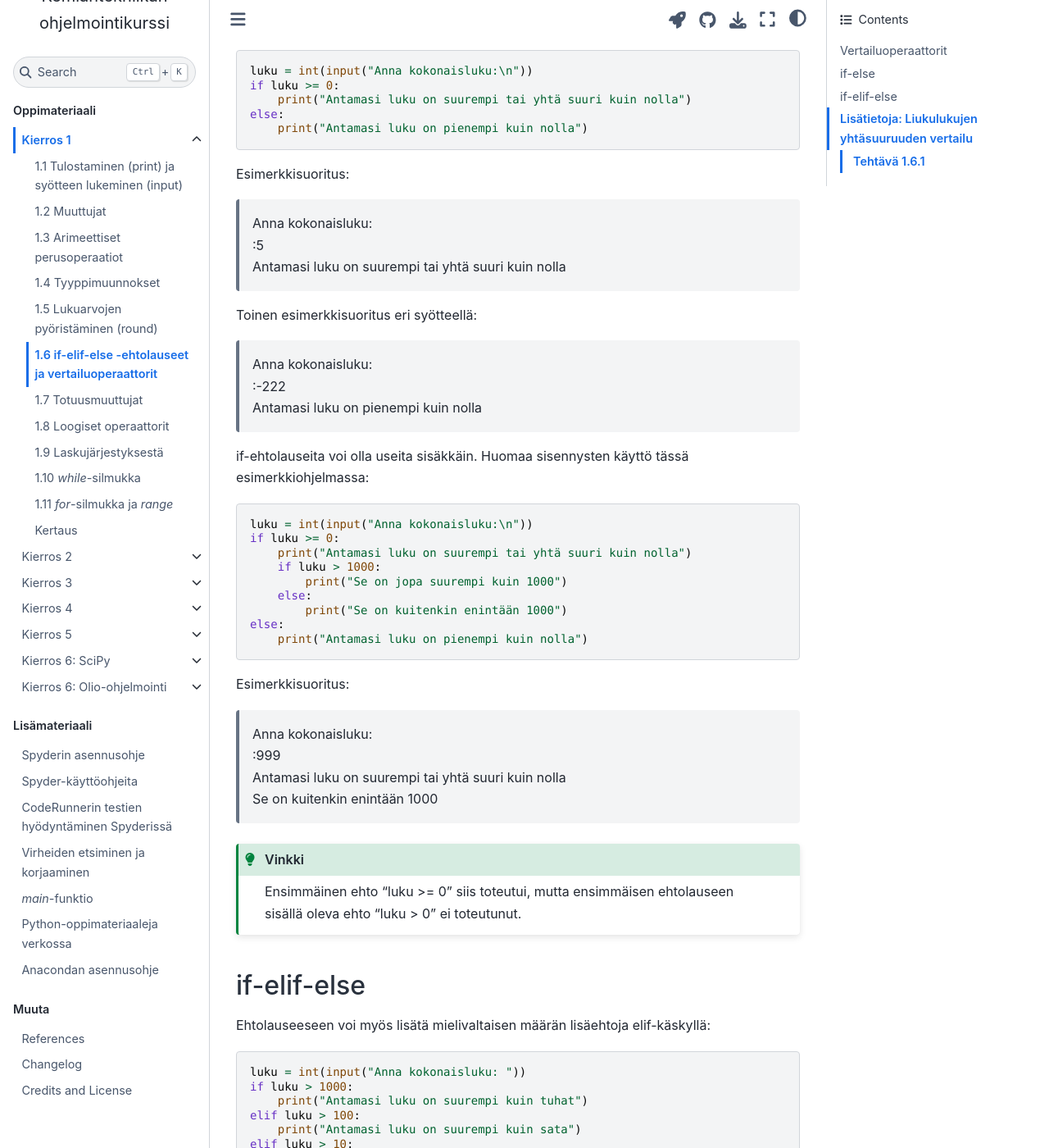
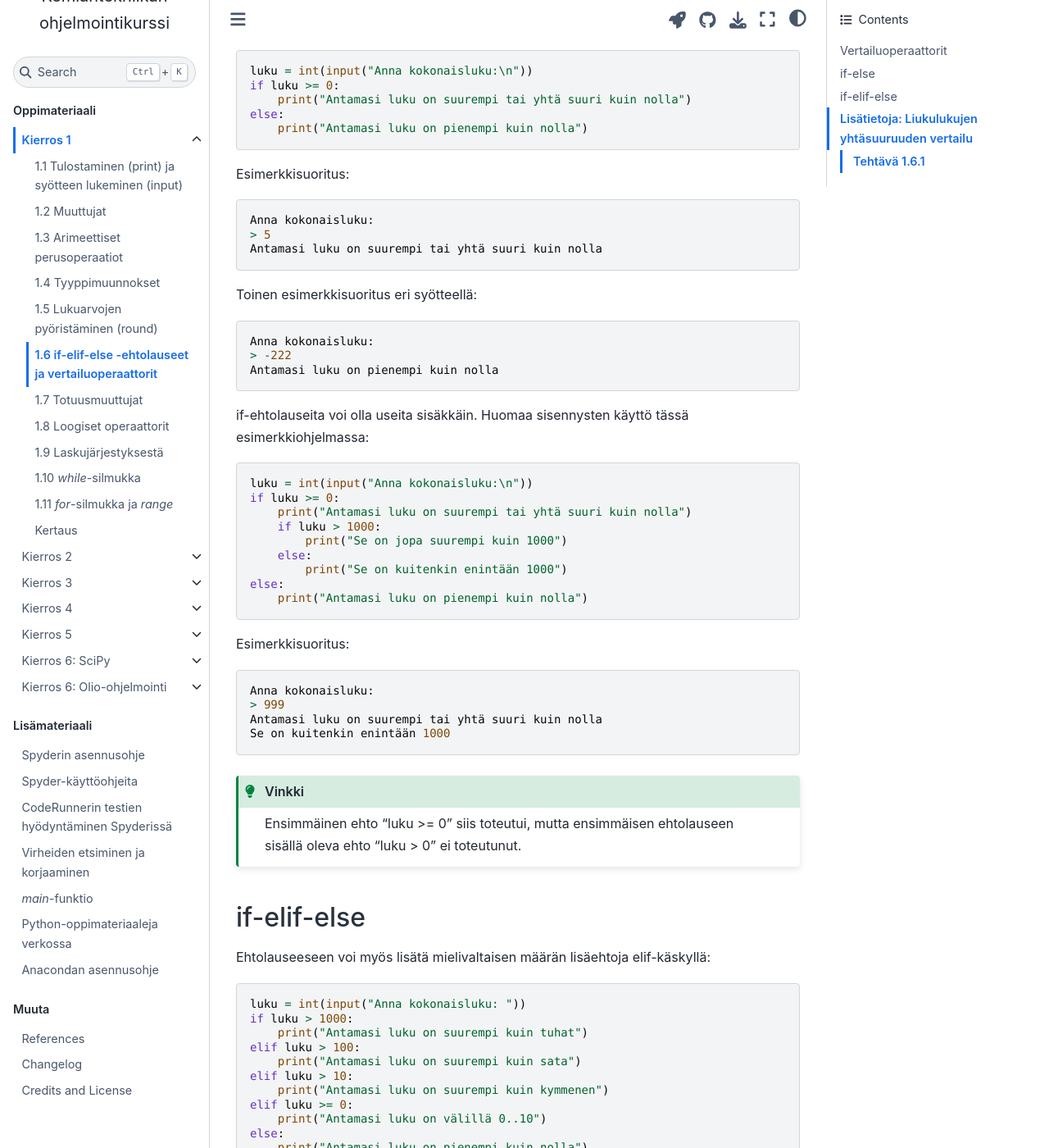
Before and after one commit to elina-ruha/CHEM-ohjelmointikurssikirja-test, a Jupyter Book: the page built from book/Kierros1/s1_6.md, in a window 1280 px wide and 1400 px high, scrolled down 1315 px. Shown: the whole window at 82% size. Built offline with Jupyter Book 1.0.4 settings and Sphinx 7.4.7 and the Sphinx Book theme 1.1.4, drawn with Linux system fonts in a browser that asks for light colours; comment, search, counter and statistics services are not loaded.

Commit message:
Update s1_6.md

````diff
--- a/book/Kierros1/s1_6.md
+++ b/book/Kierros1/s1_6.md
@@ -51,15 +51,17 @@ else:
     print("Antamasi luku on pienempi kuin nolla")
 ```
 Esimerkkisuoritus:
-> Anna kokonaisluku:\
-> :5\
-> Antamasi luku on suurempi tai yhtä suuri kuin nolla
-
+```
+Anna kokonaisluku:
+> 5
+Antamasi luku on suurempi tai yhtä suuri kuin nolla
+```
 Toinen esimerkkisuoritus eri syötteellä:
-> Anna kokonaisluku:\
-> :-222\
-> Antamasi luku on pienempi kuin nolla
-
+```
+Anna kokonaisluku:
+> -222
+Antamasi luku on pienempi kuin nolla
+```
 if-ehtolauseita voi olla useita sisäkkäin. Huomaa sisennysten käyttö tässä esimerkkiohjelmassa:
 ``` ipython3
 luku = int(input("Anna kokonaisluku:\n"))
@@ -73,11 +75,12 @@ else:
     print("Antamasi luku on pienempi kuin nolla")
 ```
 Esimerkkisuoritus:
-> Anna kokonaisluku:\
-> :999\
-> Antamasi luku on suurempi tai yhtä suuri kuin nolla\
-> Se on kuitenkin enintään 1000
-
+```
+Anna kokonaisluku:
+> 999
+Antamasi luku on suurempi tai yhtä suuri kuin nolla
+Se on kuitenkin enintään 1000
+```
 :::{admonition} Vinkki
 :class: tip
 Ensimmäinen ehto "luku >= 0" siis toteutui, mutta ensimmäisen ehtolauseen sisällä oleva ehto "luku > 0" ei toteutunut.
````
